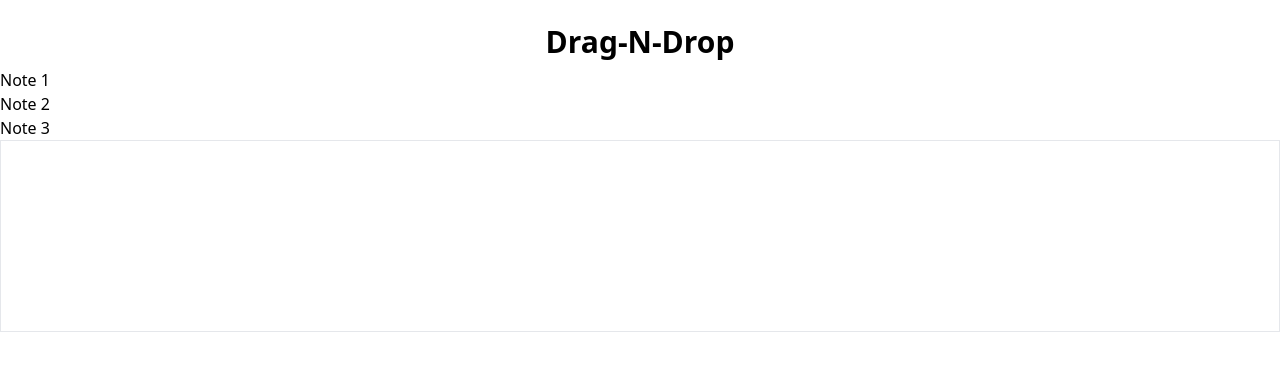
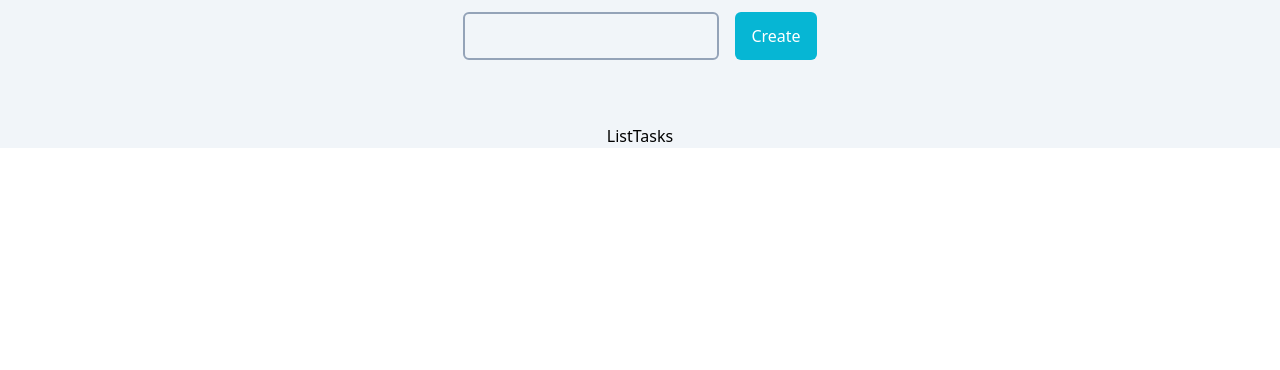
Before and after one commit to SivaSurender/DragNDrop, a React (Vite) app: page / in a window 1280 px wide. Shown: the top 370 px of the page. Built offline with nearby package versions, Linux system fonts and the light colour scheme.

Commit message:
input field

```diff
--- a/package.json
+++ b/package.json
@@ -13,7 +13,8 @@
     "react": "^18.2.0",
     "react-dnd": "^16.0.1",
     "react-dnd-html5-backend": "^16.0.1",
-    "react-dom": "^18.2.0"
+    "react-dom": "^18.2.0",
+    "uuid": "^9.0.0"
   },
   "devDependencies": {
     "@types/react": "^18.0.28",
--- a/src/App.jsx
+++ b/src/App.jsx
@@ -1,48 +1,14 @@
-import { DndProvider } from "react-dnd";
+import { useState } from "react";
 import "./index.css";
-import { HTML5Backend } from "react-dnd-html5-backend";
-import Notes from "./assets/components/Notes";
-import Bin from "./assets/components/Bin";
-import { useEffect, useState } from "react";
-
-const rawData = [
-  {
-    id: "sadsaf",
-    label: "Note 1",
-  },
-  {
-    id: "dfdsg",
-    label: "Note 2",
-  },
-  {
-    id: "sajhgjkdsaf",
-    label: "Note 3",
-  },
-];
+import CreateTasks from "./components/CreateTasks";
+import ListTasks from "./components/ListTasks";
 
 export default function App() {
-  const [noteList, setNoteList] = useState([]);
-  const [binList, setBinList] = useState([]);
-
-  useEffect(() => {
-    localStorage.setItem("initialItem", JSON.stringify(rawData));
-
-    const finalItem = localStorage.getItem("initialItem");
-
-    setNoteList(JSON.parse(finalItem));
-  }, []);
-
+  const [tasks, setTasks] = useState([]);
   return (
-    <DndProvider backend={HTML5Backend}>
-      <h1 className="text-center text-3xl font-semibold mt-4 py-2">
-        Drag-N-Drop
-      </h1>
-
-      {noteList.map((eachItem) => {
-        return <Notes key={eachItem.id} list={eachItem} />;
-      })}
-
-      <Bin binList={binList} noteList={noteList} setBinList={setBinList} />
-    </DndProvider>
+    <div className="bg-slate-100 w-screen h=screen flex flex-col items-center pt-3 gap-16">
+      <CreateTasks tasks={tasks} setTasks={setTasks} />
+      <ListTasks tasks={tasks} setTasks={setTasks} />
+    </div>
   );
 }
--- a/src/assets/components/Bin.jsx
+++ /dev/null
@@ -1,41 +0,0 @@
-import React, { Children } from "react";
-import { useDrag, useDrop } from "react-dnd";
-
-function Bin({ binList, setBinList, noteList }) {
-  const [{ isOver, canDrop }, drop] = useDrop(() => {
-    return {
-      accept: "notes",
-      drop: (item) => binItemHandler(item.id),
-      collect: (monitor) => {
-        return { isOver: monitor.isOver(), canDrop: monitor.canDrop() };
-      },
-    };
-  }, [noteList]);
-
-  // console.log(noteList, "noteloist");
-  const binItemHandler = (item) => {
-    if (!item) {
-      // handle the case where item is not defined
-      return;
-    }
-
-    const displayBinArray = noteList.filter((each, index) => {
-      return item === each.id;
-    });
-    console.log({ displayBinArray, noteList });
-
-    setBinList((prev) => {
-      return [...prev, displayBinArray[0]];
-    });
-  };
-
-  return (
-    <div className="border h-48" ref={drop}>
-      <h2 className="text-center font-medium py-2">
-        {binList && binList.map((each) => <p key={each.id}>{each.label}</p>)}
-      </h2>
-    </div>
-  );
-}
-
-export default Bin;
--- a/src/assets/components/Notes.jsx
+++ /dev/null
@@ -1,29 +0,0 @@
-import React from "react";
-import { useDrag } from "react-dnd";
-
-function Notes({ list }) {
-  const [{ isDragging }, drag] = useDrag(() => {
-    return {
-      type: "notes",
-      item: list,
-
-      // when dragging is over
-
-      end: (item, monitor) => {
-        const dropResult = monitor.getDropResult();
-
-        // console.log(dropResult, "drop");
-        // console.log(item, "from end");
-        if (item && dropResult) {
-          // alert(`${item.label} moved to ${dropResult.label}`);
-        }
-      },
-      collect: (monitor) => {
-        return { isDragging: monitor.isDragging() };
-      },
-    };
-  });
-  return <div ref={drag}>{list.label}</div>;
-}
-
-export default Notes;
--- /dev/null
+++ b/src/components/CreateTasks.jsx
@@ -0,0 +1,38 @@
+import React, { useRef, useState } from "react";
+import { v4 as uuidv4 } from "uuid";
+
+function CreateTasks({ tasks, setTasks }) {
+  const [name, setName] = useState("");
+
+  const newTaskHandler = (e) => {
+    e.preventDefault();
+    setTasks((prev) => {
+      return [
+        {
+          ...prev,
+          id: uuidv4(),
+          name,
+          status: "todo",
+        },
+      ];
+    });
+
+    setName("");
+  };
+
+  return (
+    <form onSubmit={newTaskHandler}>
+      <input
+        value={name}
+        className="border-2 border-slate-400 bg-slate-100 rounded-md mr-4 h-12 w-64 px-2"
+        type="text"
+        onChange={(e) => setName(e.target.value)}
+      />
+      <button className="bg-cyan-500 rounded-md px-4 h-12 text-white">
+        Create
+      </button>
+    </form>
+  );
+}
+
+export default CreateTasks;
--- /dev/null
+++ b/src/components/ListTasks.jsx
@@ -0,0 +1,7 @@
+import React from "react";
+
+function ListTasks({ tasks, setTasks }) {
+  return <div>ListTasks</div>;
+}
+
+export default ListTasks;
```
Also changed, not shown: 1 other file (tests, documents, lock files or other folders).
